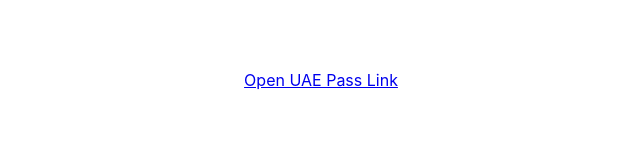
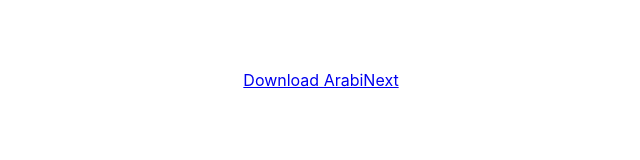
Before and after one commit to kamleshsangani/flutter-miniapp, a React (Create React App) app: page / in a window 1280 px wide. Shown: the part 1548-1708 px from the top of the page, without its empty margins (319-959 px from the left). Built offline with nearby package versions, Linux system fonts and the light colour scheme.

Commit message:
Update App.js

```diff
--- a/src/App.js
+++ b/src/App.js
@@ -450,6 +450,13 @@
           <br></br>
           <br></br>
 
+          <p>
+          <a href="itms-services://?action=download-manifest&url=https://firebasestorage.googleapis.com/v0/b/compyo.appspot.com/o/ArabiNext%2Fmanifest.plist?alt=media&token=f6e72579-281b-4d8c-9d1e-7fc44925c05c&_gl=1*lndyh5*_ga*NjU0NDgxNDg0LjE2Njg0MjIzNjg.*_ga_CW55HF8NVT*MTY5NzcxNzAxMi40OC4xLjE2OTc3MTg2OTkuNC4wLjA." id="text"> Download ArabiNext</a>
+          </p>
+          <br></br>
+          <br></br>
+          <br></br>
+
           <p><a href="external:uaepassstg://?action=PRESENTMENT&clientid=did:uae:eth:d3879ee2681b208bc006309da8d4341fc65f0f2e&requestid=AB21RW0411357586">Open UAE Pass Link</a></p>
           <br></br>
           <br></br>
```
